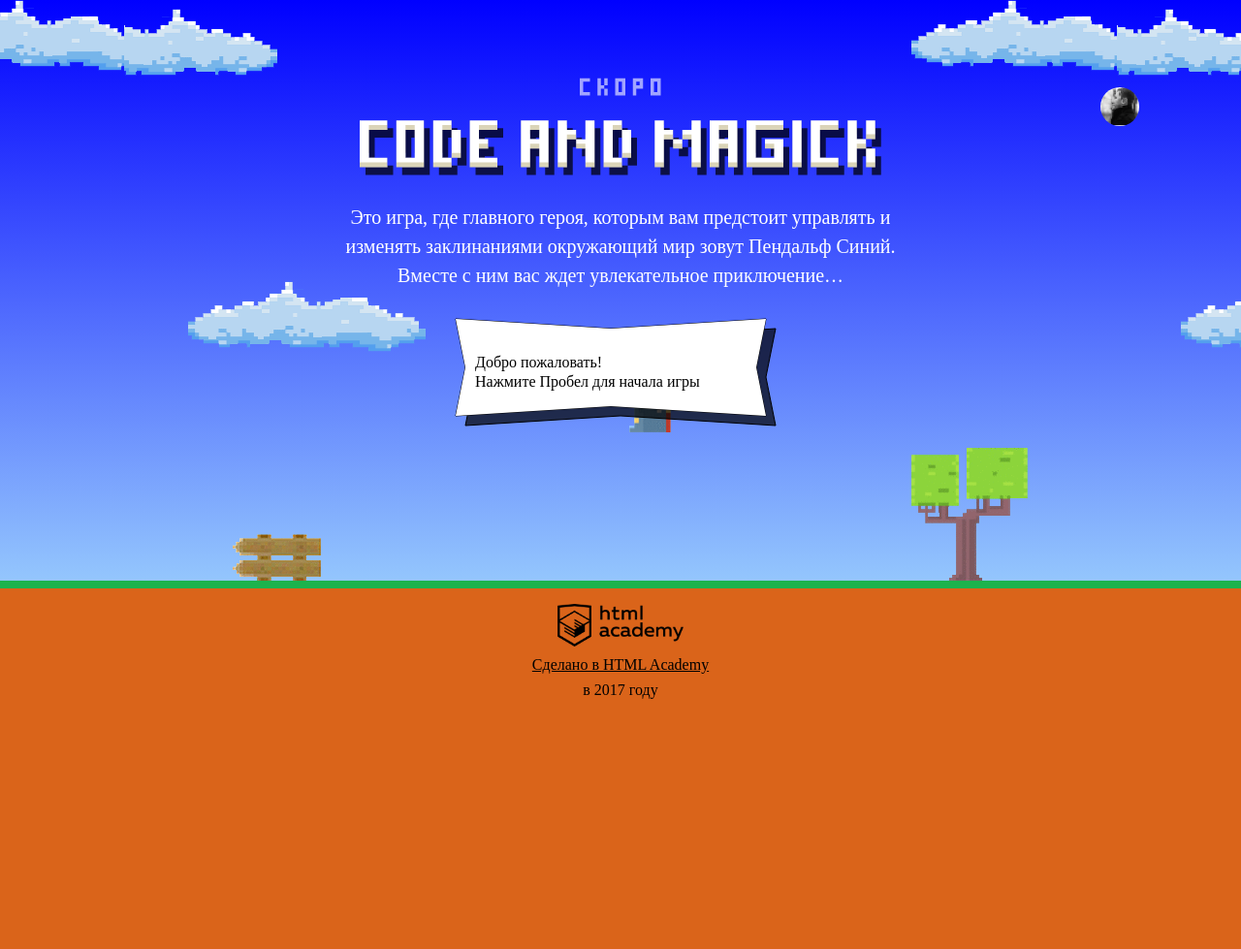
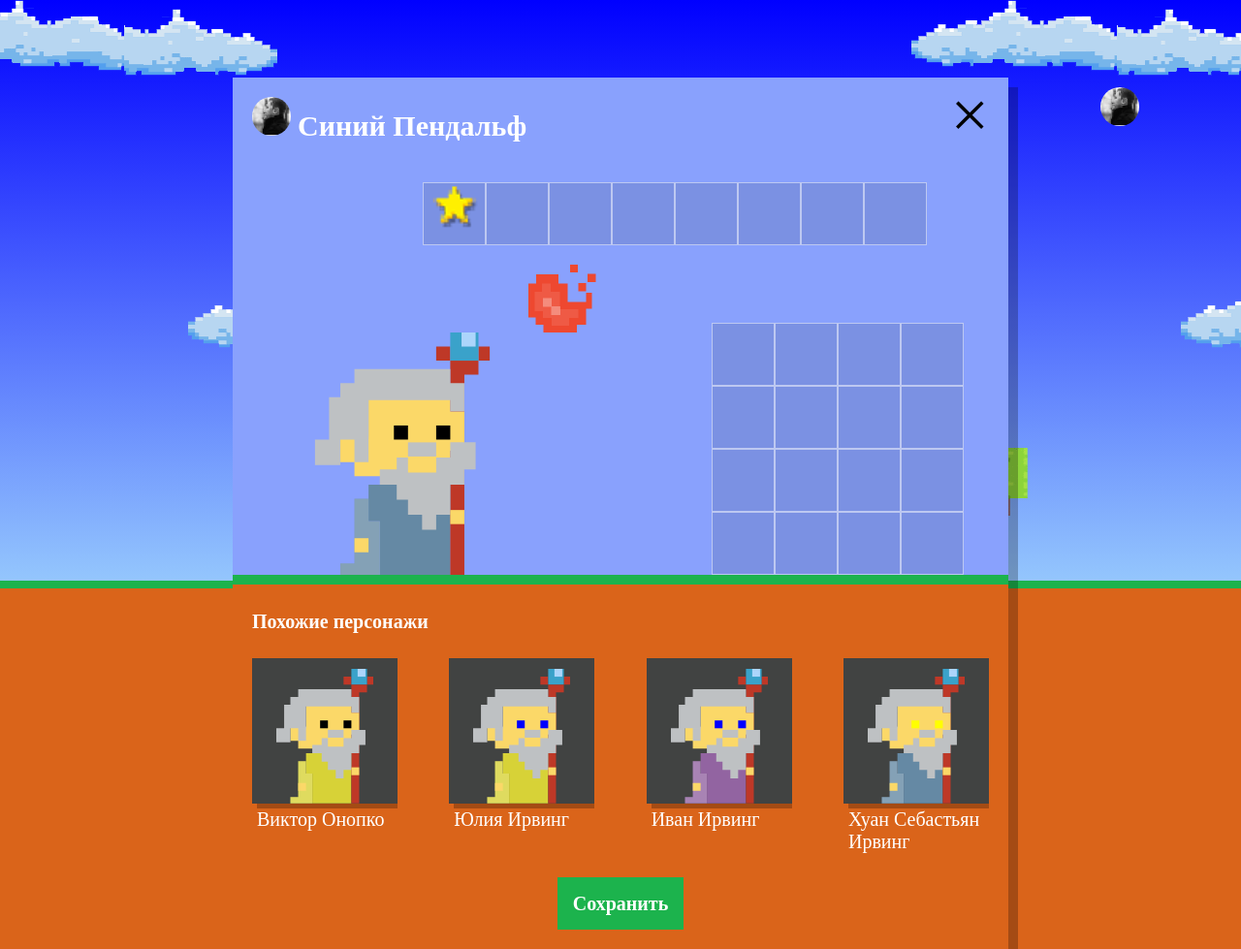
Before and after one commit to asadulgoba/685937-code-and-magick, a website: page index.html in a window 1280 px wide. Shown: the whole page at 97% size. Before the commit the page ends 800 px from the top, so only its background shows below. Drawn offline with Linux system fonts and the light colour scheme; a web font is replaced by a local one.

Commit message:
Выполнил 12 задание: Учебный проект: нас орда

```diff
--- a/index.html
+++ b/index.html
@@ -198,6 +198,7 @@
 	};
 </script>
 <script src="js/stat.js" type="application/javascript"></script>
+<script src="js/setup.js"></script>
 <script src="js/game.js"></script>
 <script>document.write('<script src="http://' + (location.host || 'localhost').split(':')[0] + ':35729/livereload.js?snipver=1"></' + 'script>')</script>
 </body>
--- /dev/null
+++ b/js/setup.js
@@ -0,0 +1,56 @@
+'use strict';
+
+var WIZARD_NAMES = ['Иван', 'Хуан Себастьян', 'Мария', 'Кристоф', 'Виктор', 'Юлия', 'Люпита', 'Вашингтон'];
+var WIZARD_SURNAMES = ['да Марья', 'Верон', 'Мирабелла', 'Вальц', 'Онопко', 'Топольницкая', 'Нионго', 'Ирвинг'];
+var WIZARD_COATCOLOR = ['rgb(101, 137, 164)', 'rgb(241, 43, 107)', 'rgb(146, 100, 161)', 'rgb(56, 159, 117)', 'rgb(215, 210, 55)', 'rgb(0, 0, 0)'];
+var WIZARD_EYESCOLOR = ['black', 'red', 'blue', 'yellow', 'green'];
+
+var getRandom = function (items) {
+  var item = items[Math.floor(Math.random() * items.length)];
+  return item;
+};
+
+var getWizard = function (numberWizards) {
+  var wizards = [];
+  for (var i = 0; i < numberWizards; i++) {
+    var wizard =
+    {
+      name: getRandom(WIZARD_NAMES) + ' ' + getRandom(WIZARD_SURNAMES),
+      coatColor: getRandom(WIZARD_COATCOLOR),
+      eyesColor: getRandom(WIZARD_EYESCOLOR)
+    };
+
+    wizards.push(wizard);
+  }
+  return wizards;
+};
+
+var userDialog = document.querySelector('.setup');
+userDialog.classList.remove('hidden');
+
+var similarListElement = document.querySelector('.setup-similar-list');// here insert array with wizards
+var similarWizardTemplate = document.querySelector('#similar-wizard-template')
+    .content
+    .querySelector('.setup-similar-item');
+
+var randWiz = getWizard(4);// array with 4 wizards
+
+var renderWizard = function (wizard) {
+  var wizardElement = similarWizardTemplate.cloneNode(true);
+
+  wizardElement.querySelector('.setup-similar-label').textContent = wizard.name;
+  wizardElement.querySelector('.wizard-coat').style.fill = wizard.coatColor;
+  wizardElement.querySelector('.wizard-eyes').style.fill = wizard.eyesColor;
+
+  return wizardElement;
+};
+
+var fragment = document.createDocumentFragment();
+
+for (var i = 0; i < randWiz.length; i++) {
+  fragment.appendChild(renderWizard(randWiz[i]));
+}
+
+similarListElement.appendChild(fragment);
+
+userDialog.querySelector('.setup-similar').classList.remove('hidden');
```
